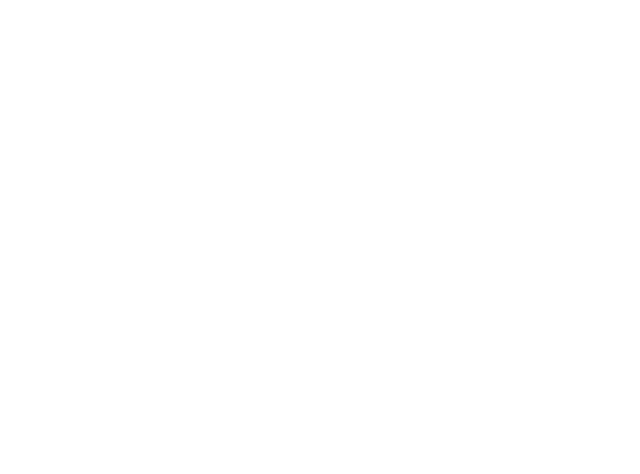
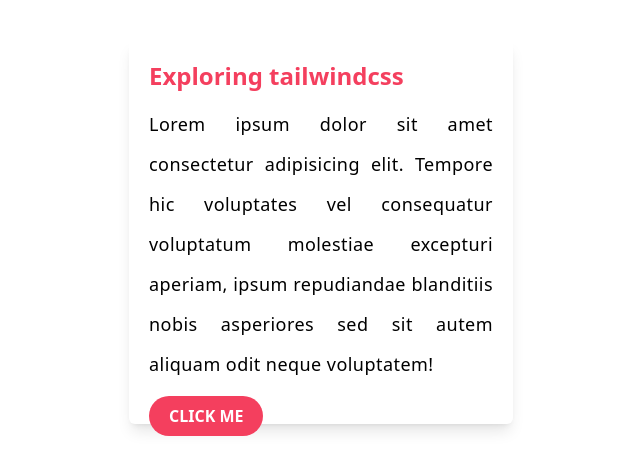
Before and after one commit to Rafiul29/JavaScript-Code-Partice, a website built with Parcel: page sho/exploring-tailwind/src/index.html in a window 1280 px wide. Shown: the whole page, without its empty margins (319-959 px from the left). Built offline with nearby package versions, Linux system fonts and the light colour scheme.

Commit message:
tailwindcss design

```diff
--- a/sho/exploring-tailwind/src/index.html
+++ b/sho/exploring-tailwind/src/index.html
@@ -8,6 +8,12 @@
     <link rel="stylesheet" href="./index.css">
 </head>
 <body>
-
+   <section class=" container mx-auto py-10 flex justify-center">
+    <div class="card flex flex-col gap-3 items-start w-96 h-96 shadow-lg p-5 rounded-md bg-white ">
+        <h2 class="text-2xl font-semibold text-rose-500 ">Exploring tailwindcss</h2>
+        <p class="text-lg tracking-wide leading-10 text-justify ">Lorem ipsum dolor sit amet consectetur adipisicing elit. Tempore hic voluptates vel consequatur voluptatum molestiae excepturi aperiam, ipsum repudiandae blanditiis nobis asperiores sed sit autem aliquam odit neque voluptatem!</p>
+        <a class="bg-rose-500 text-white py-2 px-5 rounded-full font-semibold uppercase hover:bg-gray-700 duration-500 ease-in-out" href="">Click me</a>
+    </div>
+   </section>
 </body>
 </html>
```
Also changed, not shown: sho/exploring-tailwind/dist/index.html, 2 other files.
